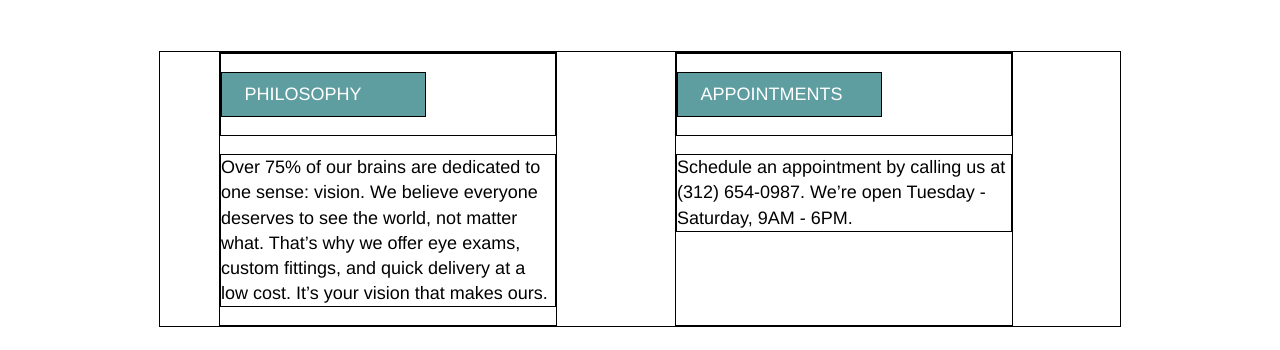
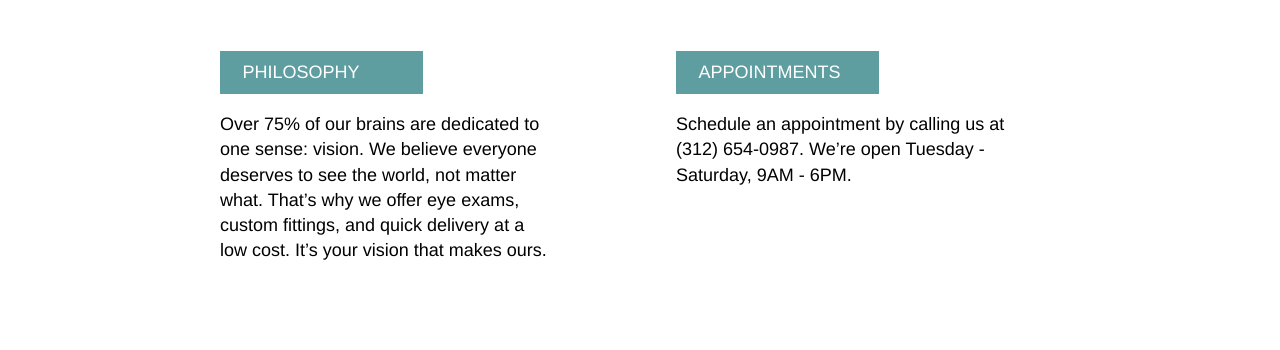
Before and after one commit to scout2112/Tortoiseshell_Optics, a plain HTML site: page index.html in a window 1280 px wide. Shown: the part 749-1099 px from the top of the page. Drawn offline with Linux system fonts and the light colour scheme.

Commit message:
fix the tag line.

```diff
--- a/index.html
+++ b/index.html
@@ -45,21 +45,13 @@
     <div class="about">
       <div class="container">
         <div class="philosophy">
-          <div class="heading">
-            <p>Philosophy</p>
-          </div>
-          <div class="paragraph">
-            <p>Over 75% of our brains are dedicated to one sense: vision. We believe everyone deserves to see the world, not matter what.
+          <p class="heading">Philosophy</p>
+          <p class="paragraph">Over 75% of our brains are dedicated to one sense: vision. We believe everyone deserves to see the world, not matter what.
               That’s why we offer eye exams, custom fittings, and quick delivery at a low cost. It’s your vision that makes ours.</p>
-          </div>
         </div>
         <div class="appointments">
-          <div class="heading">
-            <p>Appointments</p>
-          </div>
-          <div class="paragraph">
-            <p>Schedule an appointment by calling us at (312) 654-0987. We’re open Tuesday - Saturday, 9AM - 6PM.</p>
-          </div>
+          <p class="heading">Appointments</p>
+          <p class="paragraph">Schedule an appointment by calling us at (312) 654-0987. We’re open Tuesday - Saturday, 9AM - 6PM.</p>
         </div>
       </div>
     </div>
--- a/resources/css/style.css
+++ b/resources/css/style.css
@@ -155,23 +155,15 @@ html {
   flex-direction: row;
   width: 960px;
   justify-content: space-around;
-  border: 1px solid black;
 }
 
 .container .philosophy {
   display: flex;
   flex-direction: column;
   width: 35%;
-  border: 1px solid black;
 }
 
 .heading {
-  margin: 0;
-  border: 1px solid black;
-  padding: 0;
-}
-
-.heading p {
   padding-left: 1.25rem;
   padding-top: .5rem;
   padding-bottom: .5rem;
@@ -179,11 +171,12 @@ html {
   color: white;
   text-transform: uppercase;
   width: 10rem;
-  border: 1px solid black;
+  margin-top: 0;
+  margin-bottom: 1rem;
 }
 
-.paragraph p {
-  border: 1px solid black;
+.paragraph {
+  margin: 0;
 }
 
 .container .appointments {
@@ -191,8 +184,6 @@ html {
   flex-direction: column;
   margin-right: 5%;
   width: 35%;
-  justify-content: flex-start;
-  border: 1px solid black;
 }
 
 .footer {
```
